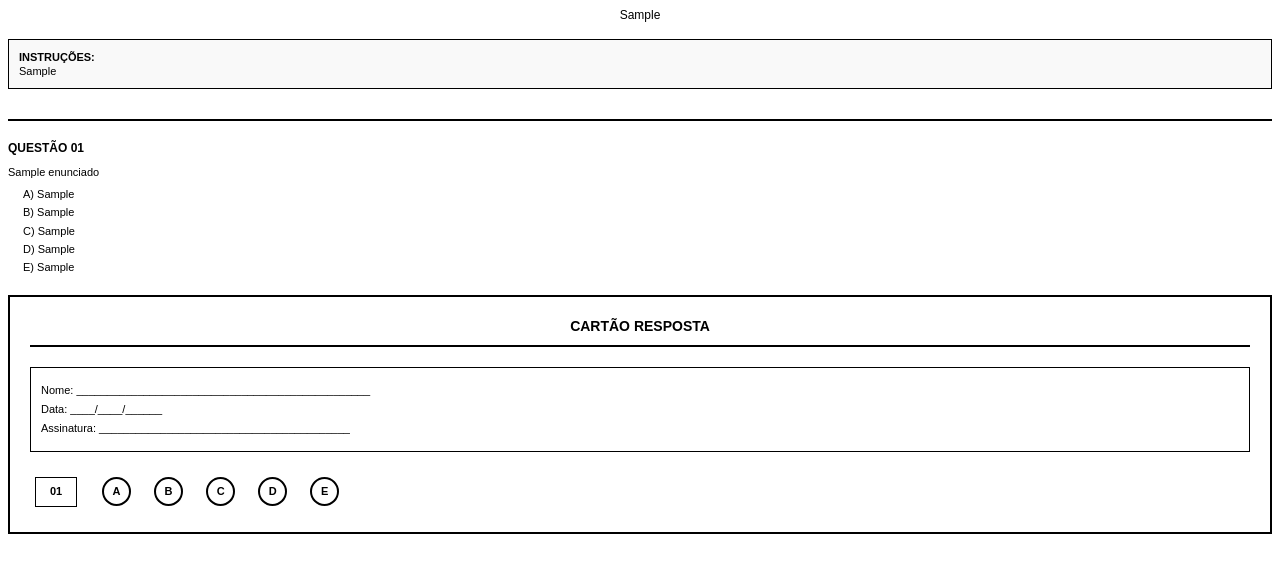
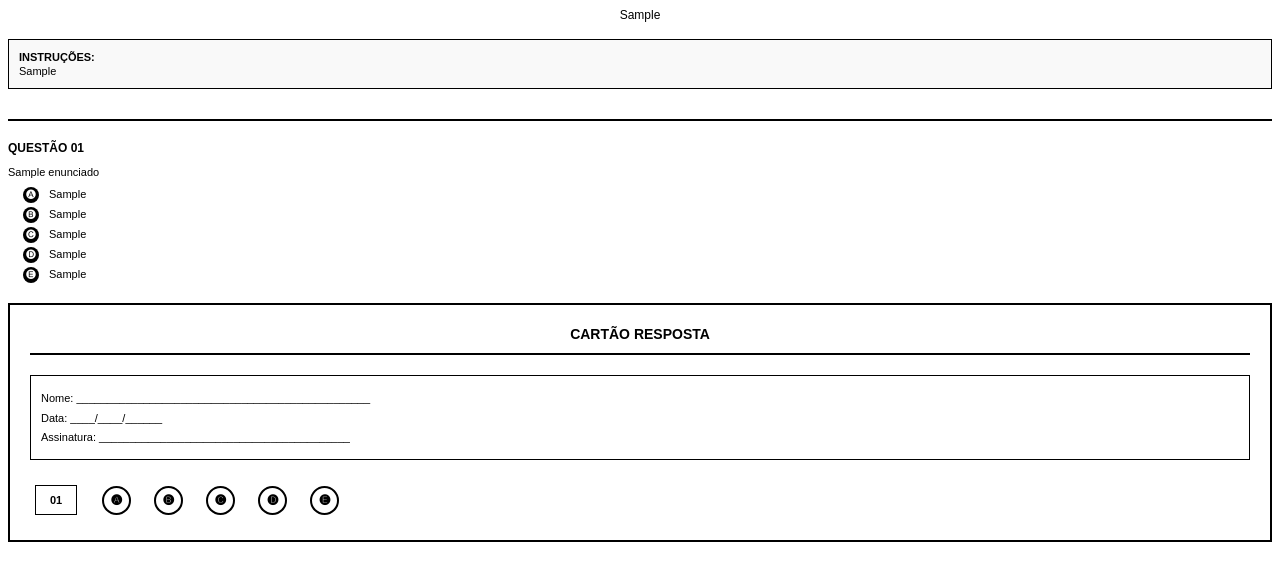
Before and after one commit to devluizg/simuladoapp, a Django app: template questions/templates/questions/simulado_pdf.html in a window 1280 px wide. Shown: the top 581 px of the page. Run offline with Django 5.2, Linux system fonts and the light colour scheme; tables that the repository leaves empty hold one stand-in row (values such as "Sample post"); the template is opened without the code that fills it: values that come from a table or form of the project are taken from there, most other values are stand-ins (such as "Sample title", 1, 10 or a date in 2020); some libraries are stand-ins or nearby versions.

Commit message:
Mudanças no PDF

```diff
--- a/questions/templates/questions/simulado_pdf.html
+++ b/questions/templates/questions/simulado_pdf.html
@@ -2,7 +2,16 @@
 <html>
 <head>
     <meta charset="UTF-8">
+    {% load static %}
     <style>
+        @font-face {
+            font-family: '123Testing';
+            src: url('{% static "questions/fonts/123Testing2.otf" %}?v=1') format('opentype'),
+                 local('Arial');
+            font-weight: normal;
+            font-style: normal;
+        }
+
         @page {
             size: a4;
             margin: 2cm;
@@ -66,6 +75,29 @@
         .alternativa {
             margin-bottom: 4px;
             text-align: justify;
+            display: flex;
+            align-items: baseline;
+        }
+
+        .alternativa .item {
+            font-family: '123Testing', Arial, sans-serif !important;
+            flex-shrink: 0;
+            margin-right: 10px;
+            font-size: 10px;
+            width: 16px;
+            height: 16px;
+            text-align: center;
+            background-color: #000;
+            color: #fff;
+            border-radius: 50%;
+            line-height: 16px;
+            display: inline-flex;
+            justify-content: center;
+            align-items: center;
+        }
+
+        .alternativa .conteudo {
+            flex: 1;
         }
 
         img {
@@ -119,6 +151,7 @@
         }
 
         .opcao {
+            font-family: '123Testing', Arial, sans-serif !important;
             display: inline-block;
             width: 25px;
             height: 25px;
@@ -174,11 +207,11 @@
                 {{ questao.enunciado|safe }}
             </div>
             <div class="alternativas">
-                <div class="alternativa">A) {{ questao.alternativa_a|safe }}</div>
-                <div class="alternativa">B) {{ questao.alternativa_b|safe }}</div>
-                <div class="alternativa">C) {{ questao.alternativa_c|safe }}</div>
-                <div class="alternativa">D) {{ questao.alternativa_d|safe }}</div>
-                <div class="alternativa">E) {{ questao.alternativa_e|safe }}</div>
+                <div class="alternativa"><span class="item">A</span><span class="conteudo">{{ questao.alternativa_a|safe }}</span></div>
+                <div class="alternativa"><span class="item">B</span><span class="conteudo">{{ questao.alternativa_b|safe }}</span></div>
+                <div class="alternativa"><span class="item">C</span><span class="conteudo">{{ questao.alternativa_c|safe }}</span></div>
+                <div class="alternativa"><span class="item">D</span><span class="conteudo">{{ questao.alternativa_d|safe }}</span></div>
+                <div class="alternativa"><span class="item">E</span><span class="conteudo">{{ questao.alternativa_e|safe }}</span></div>
             </div>
         </div>
         {% endfor %}
```
Also changed, not shown: questions/templates/questions/questao_form.html (+20 -2 lines), questions/templates/questions/simulado_edit.html (+48 -2 lines), questions/static/questions/fonts/123Testing2.otf (added), 2 other files.
